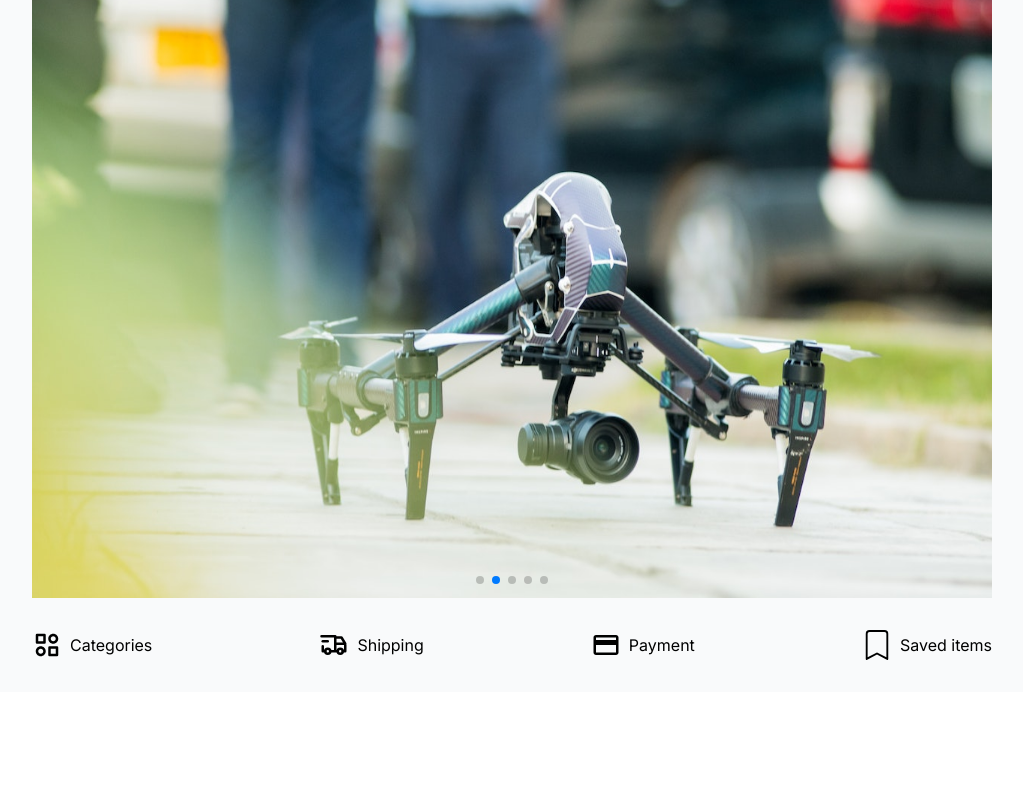
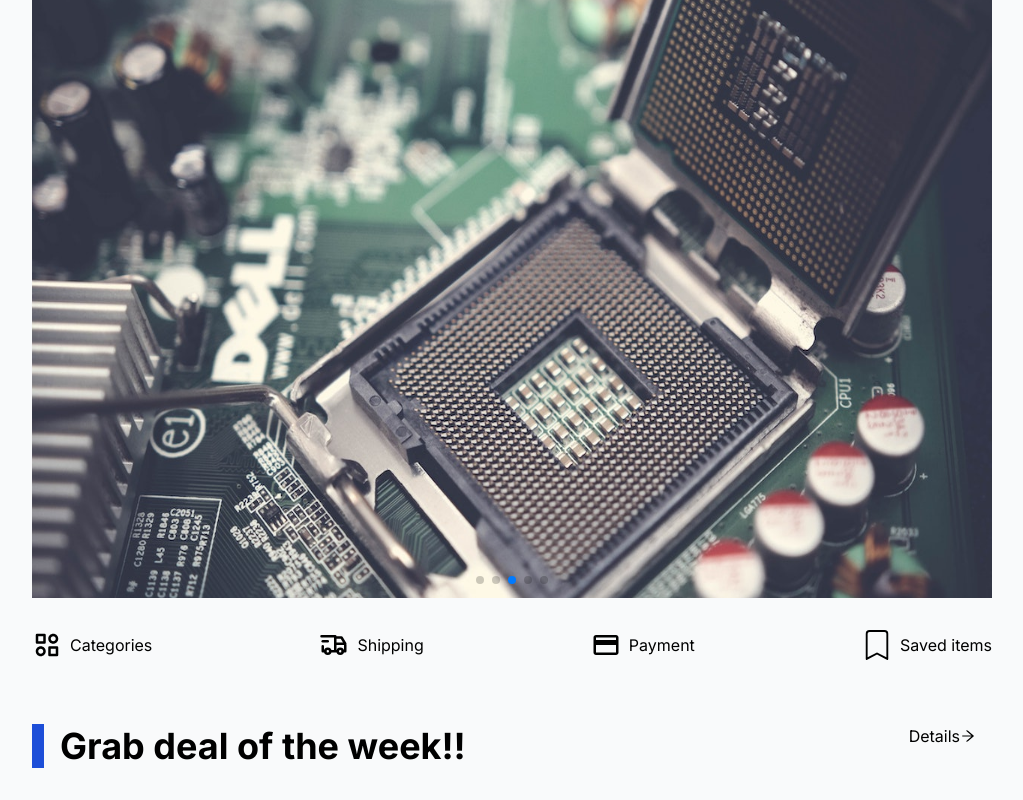
Before and after one commit to rakibulhasan933/power-tech-client, a Next.js app: page / in a window 1280 px wide. Shown: the part 193-993 px from the top of the page, without its empty margins (128-1151 px from the left). Before the commit the page ends 885 px from the top, so only its background shows below. Built offline with nearby package versions, Linux system fonts and the light colour scheme.

Commit message:
[ADD] weekdeal

```diff
--- a/app/page.js
+++ b/app/page.js
@@ -1,6 +1,7 @@
 import Banner from '@/components/Banner/page'
 import Navbar from '@/components/Navbar/page'
 import Steps from '@/components/Steps/page'
+import WeekDeal from '@/components/Weekdeal/page'
 import Image from 'next/image'
 
 export default function Home() {
@@ -8,6 +9,7 @@ export default function Home() {
     <main>
       <Banner />
       <Steps />
+      <WeekDeal />
     </main>
   )
 }
--- /dev/null
+++ b/components/Weekdeal/page.js
@@ -0,0 +1,20 @@
+"use client";
+import React from 'react'
+import { AiOutlineArrowRight } from "react-icons/ai";
+
+function WeekDeal() {
+	return (
+		<div className="flex justify-between py-8">
+			<div className="flex items-center ">
+				<div className="w-3 mr-4 bg-blue-700 h-11">
+				</div>
+				<h2 className="text-4xl font-bold ">Grab deal of the week!!</h2>
+			</div>
+			<div className="">
+				<button className='flex items-center '>Details <AiOutlineArrowRight className='mr-4 ' /> </button>
+			</div>
+		</div>
+	)
+}
+
+export default WeekDeal
```
Also changed, not shown: 1 other file (tests, documents, lock files or other folders).
